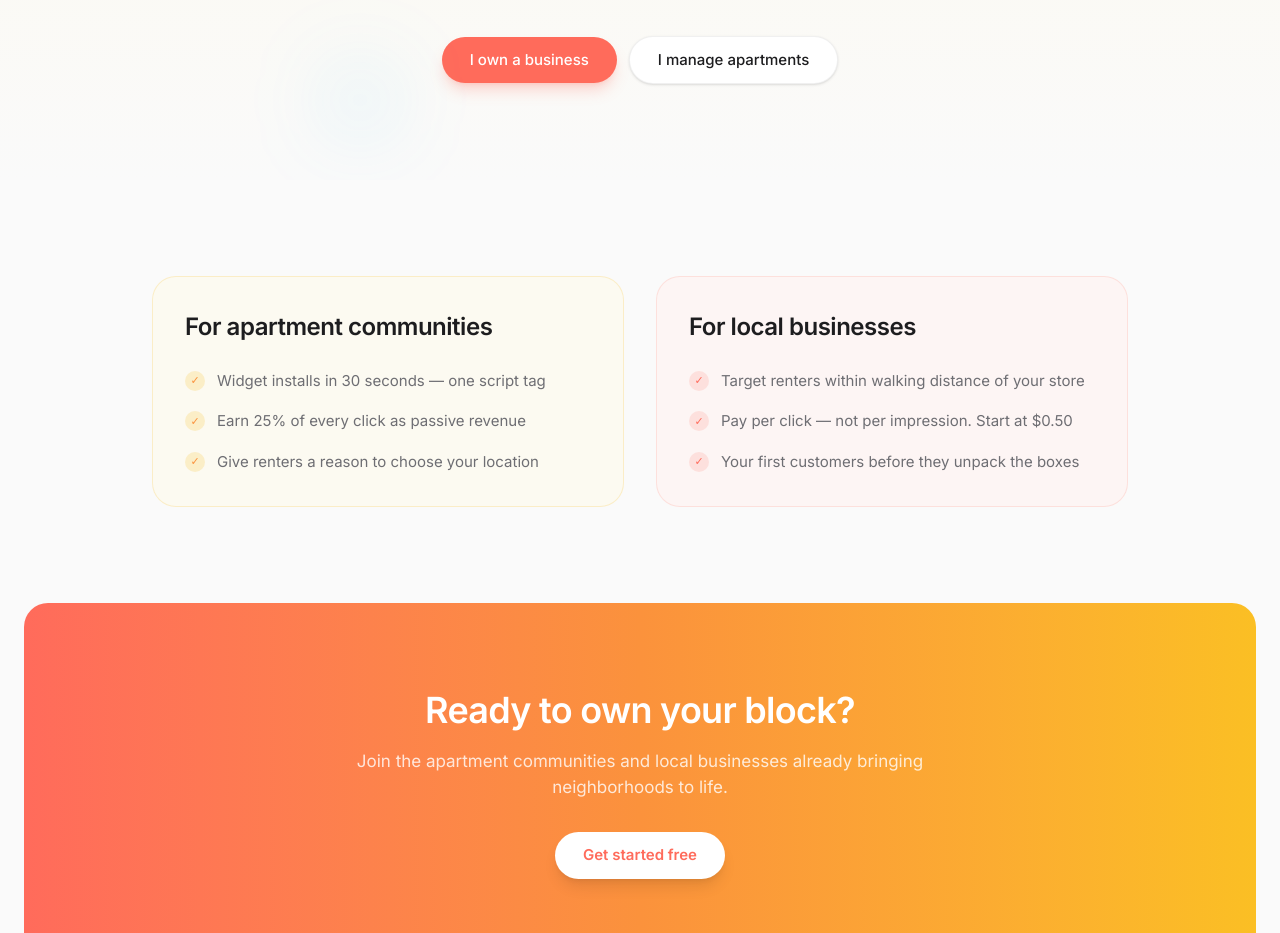
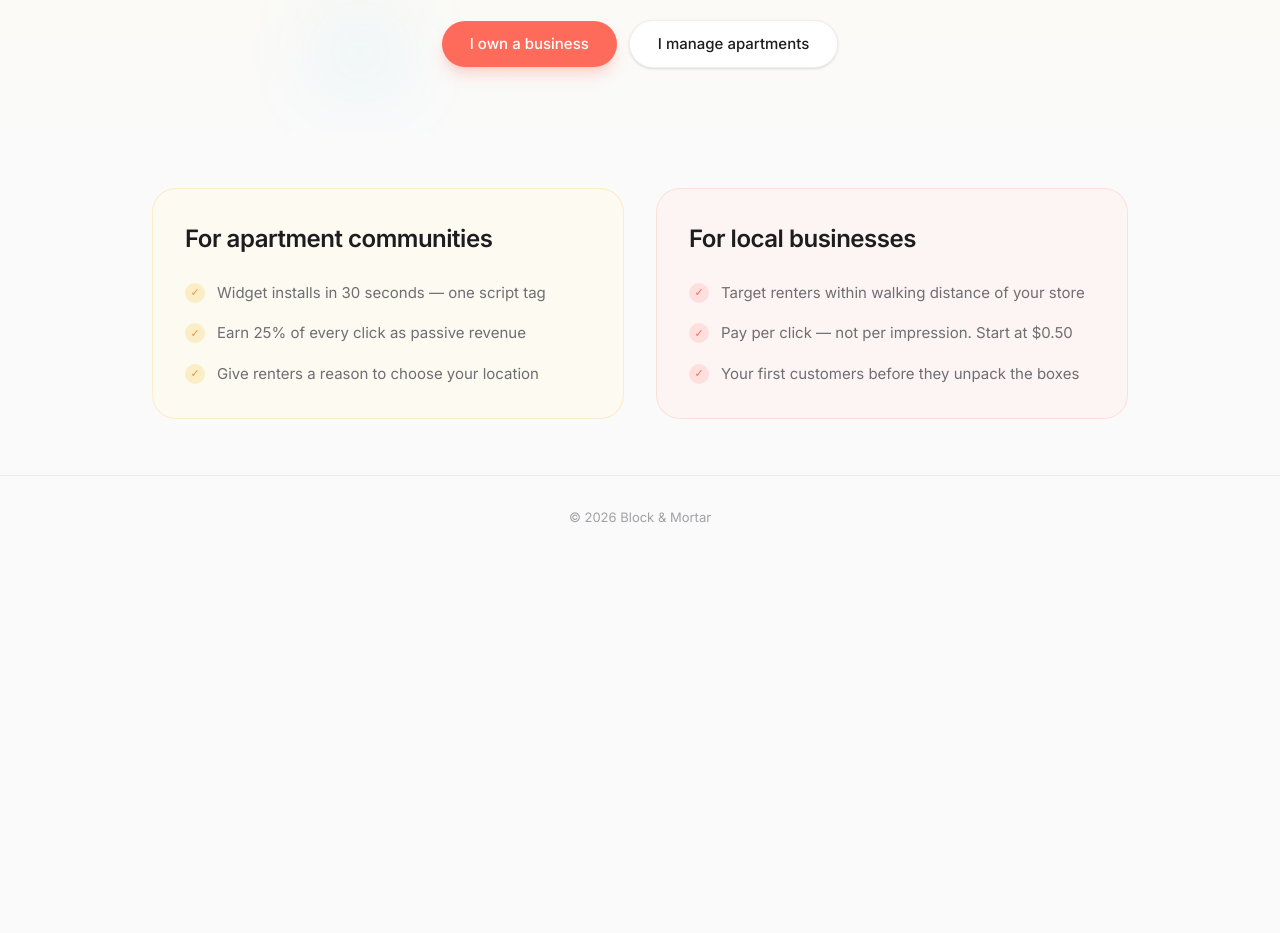
Before and after one commit to rhaugland/block-and-mortar, a Next.js app: page / in a window 1280 px wide. Shown: the part 460-1393 px from the top of the page. After the commit the page ends 1020 px from the top, so only its background shows below. Built offline with nearby package versions, Linux system fonts and the light colour scheme.

Commit message:
Tighten hero/card spacing, remove CTA banner section
Reduce hero and value-prop padding so card edges are visible
without scrolling. Remove "Ready to own your block?" CTA section.

Co-Authored-By: Claude Opus 4.6 <noreply@anthropic.com>

```diff
--- a/src/app/page.tsx
+++ b/src/app/page.tsx
@@ -27,7 +27,7 @@ export default function Home() {
 
       {/* Hero — warm gradient */}
       <section className="relative overflow-hidden bg-gradient-to-b from-peach-soft via-sunflower-soft/40 to-surface">
-        <div className="mx-auto max-w-3xl px-6 pb-24 pt-28 text-center">
+        <div className="mx-auto max-w-3xl px-6 pb-16 pt-24 text-center">
           <h1 className="text-[52px] font-semibold leading-[1.08] tracking-[-0.03em] text-text-primary">
             Give prospective residents a reason to <span className="bg-gradient-to-r from-coral to-peach bg-clip-text text-transparent">walk the block</span>, not just scroll the listings.
           </h1>
@@ -58,7 +58,7 @@ export default function Home() {
       </section>
 
       {/* Value props — side by side with colored accents */}
-      <section className="py-24">
+      <section className="py-14">
         <div className="mx-auto max-w-5xl px-6">
           <div className="grid gap-8 md:grid-cols-2">
             <div className="rounded-3xl border border-sunflower/20 bg-sunflower-soft/50 p-8">
@@ -103,27 +103,6 @@ export default function Home() {
         </div>
       </section>
 
-      {/* CTA — gradient banner */}
-      <section className="mx-6 mb-12 overflow-hidden rounded-3xl bg-gradient-to-r from-coral via-peach to-sunflower py-20 text-center">
-        <div className="mx-auto max-w-2xl px-6">
-          <h2 className="text-[36px] font-semibold tracking-[-0.02em] text-white">
-            Ready to own your block?
-          </h2>
-          <p className="mt-3 text-[17px] text-white/80">
-            Join the apartment communities and local businesses already
-            bringing neighborhoods to life.
-          </p>
-          <div className="mt-8 flex items-center justify-center gap-3">
-            <Link
-              href="/business/signup"
-              className="rounded-full bg-white px-7 py-3 text-[15px] font-semibold text-coral shadow-lg transition-all hover:scale-[1.02] hover:shadow-xl active:scale-[0.98]"
-            >
-              Get started free
-            </Link>
-          </div>
-        </div>
-      </section>
-
       {/* Footer */}
       <footer className="border-t border-glass-border py-8 text-center text-[13px] text-text-tertiary">
         &copy; 2026 Block &amp; Mortar
```
